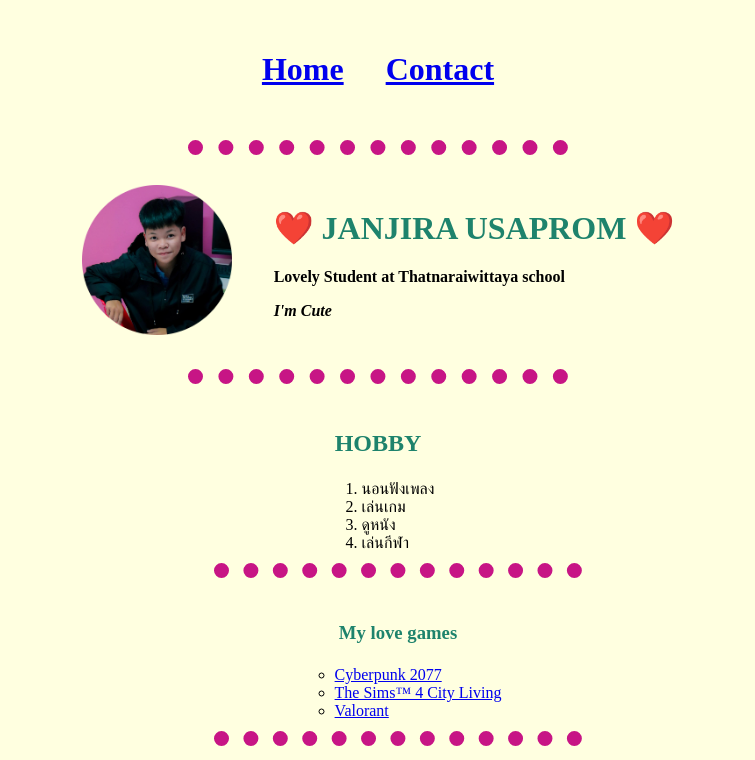
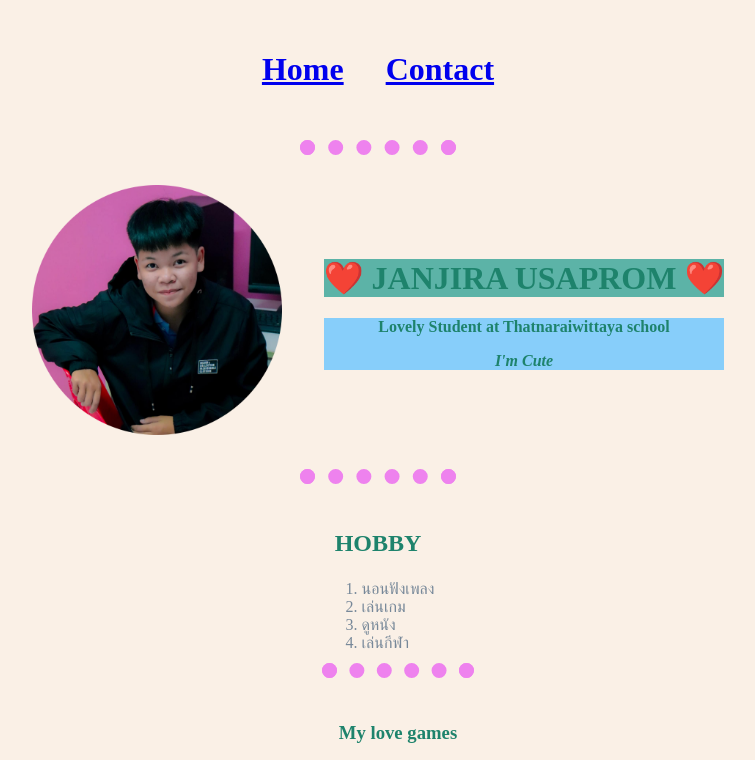
Before and after one commit to Janjira37/cv, a plain HTML site: page index.html in a window 1280 px wide. Shown: the top 760 px of the page, without its empty margins (262-1017 px from the left). Drawn offline with Linux system fonts and the light colour scheme; files whose address does not match are found by name.

Commit message:
Add files via upload

```diff
--- a/index.html
+++ b/index.html
@@ -11,10 +11,10 @@
 
 </head>
 
-<body style="background-color: #FFFFE0;">
-  <div align="center">
+<body >
+  <div align = "center">
 
-    <div align="My contact Details">
+    <div align = "My contact Details">
 
     <table cellpadding="20px">
       <td>
@@ -27,7 +27,7 @@
 
     </table>
 
-    <hr color="LightYellow">
+    <hr color="Violet">
 
     <table cellpadding="20px">
 
@@ -36,16 +36,25 @@
           alt="เจนจิรา อุสาพรหม"Height="300 dx"></td>
 
         <td>
+
+          <div align = "center" class = "class">
           <h1>❤️ JANJIRA USAPROM ❤️</h1>
-            <p><strong> Lovely Student at Thatnaraiwittaya school </strong> </p>
+          </div>
+
+          <div align = "center" id = "id" >
+
+          <p><strong> Lovely Student at Thatnaraiwittaya school </strong> </p>
             <p> <em> <strong> I'm Cute </strong> </em> </p>
+
+          </div>
           </td>
+
 
       </tr>
 
     </table>
 
-   <hr color="LightYellow">
+   <hr color="Violet">
 
       <br>
       <h2>HOBBY</h2>
@@ -60,7 +69,7 @@
   </td>
 </table>
 
-      <hr color="LightYellow">
+      <hr color="Violet">
 
   <br>
   <h3>My love games</h3>
@@ -74,7 +83,7 @@
   </td>
 </table>
 
-      <hr color="LightYellow">
+      <hr color="Violet">
 
       <h3>Likes</h3>
 <table>
@@ -88,20 +97,20 @@
    </ul>
   </td>
 </table>
-      <hr color="LightYellow">
+      <hr color="Violet">
 
       <h3>การศึกษา</h3>
 
-      <table border ="1" cellpadding="25px" >
+      <table border = "1" cellpadding="25px" >
         <thead>
 
-          <tr bgcolor =#EE82EE >
+          <tr bgcolor = #EE82EE >
             <th>ปีการศึกษา</th>
             <th>สถาบันการศึกษา</th>
           </tr>
         </thead>
 
-        <tr bgcolor =#FFC0CB>
+        <tr bgcolor = #FFC0CB>
           <td>
             <p>2552-2554</p>
             <p>2554-2556</p>
@@ -121,7 +130,7 @@
         </tr>
       </table>
 
-        <hr color="LightYellow">
+        <hr color="Violet">
 
 
       <h3>Skill</h3>
--- a/style.css
+++ b/style.css
@@ -1,30 +1,56 @@
-
-    body{
-      background-color: #C71585;
+body {
+  background-color: #FAF0E6;
 }
 
-    hr{
-      border-style: dotted ;
-      border-top:none ;
-      border-left:none ;
-      border-right:none ;
+hr {
+  border-style: none;
+  background-color: #FAF0E6;
+  border-style: dotted;
   border-width: 15px;
-      border-color: MediumVioletRed	;
-      width: 30%;
+  border-width: MediumOrchid ;
+  border-top: none;
+
+  width: 10%;
+}
+
+img {
+  height: 250px;
+}
+
+#id {
+  background-color: #87CEFA;
+  color: #298797;
 
 }
-    img{
-      height: 150px;
+
+.class {
+  background-color: #5cb3a7;
+  color: #bd3a3a;
+
+}
+
+body {
+
+    color: #778899;
+
 }
 
 h1 {
+
   color: #1e836c;
 }
 
 h2 {
+
   color: #1e836c;
 }
 
 h3 {
+
   color: #1e836c;
 }
+
+p {
+
+  color: #1e836c;
+}
```
Also changed, not shown: My contact Details.html (+13 -3 lines), img/pond.png (added), รูป/154707954_1288703018195430_8531911684706096755_n.jpg (added), รูป/239709359_932192424029598_438114653621850491_n.jpg (added), รูป/243775978_1293062154461087_2679558121024522696_n.jpg (added), รูป/250924346_588416372583439_4699436724626588407_n.jpg (added), รูป/250966546_3008551059474100_2912012577944721915_n.jpg (added), รูป/251782120_869696987029546_9164169050490834910_n.jpg (added), รูป/251946504_847907675892266_7957745329589592483_n.jpg (added), รูป/252041066_1775976346124160_984057669551045976_n(1).jpg (added), รูป/252041066_1775976346124160_984057669551045976_n.jpg (added), รูป/252384147_680068356297634_5326362890683974283_n.jpg (added). Lines whose indentation alone changed are shown as unchanged.
